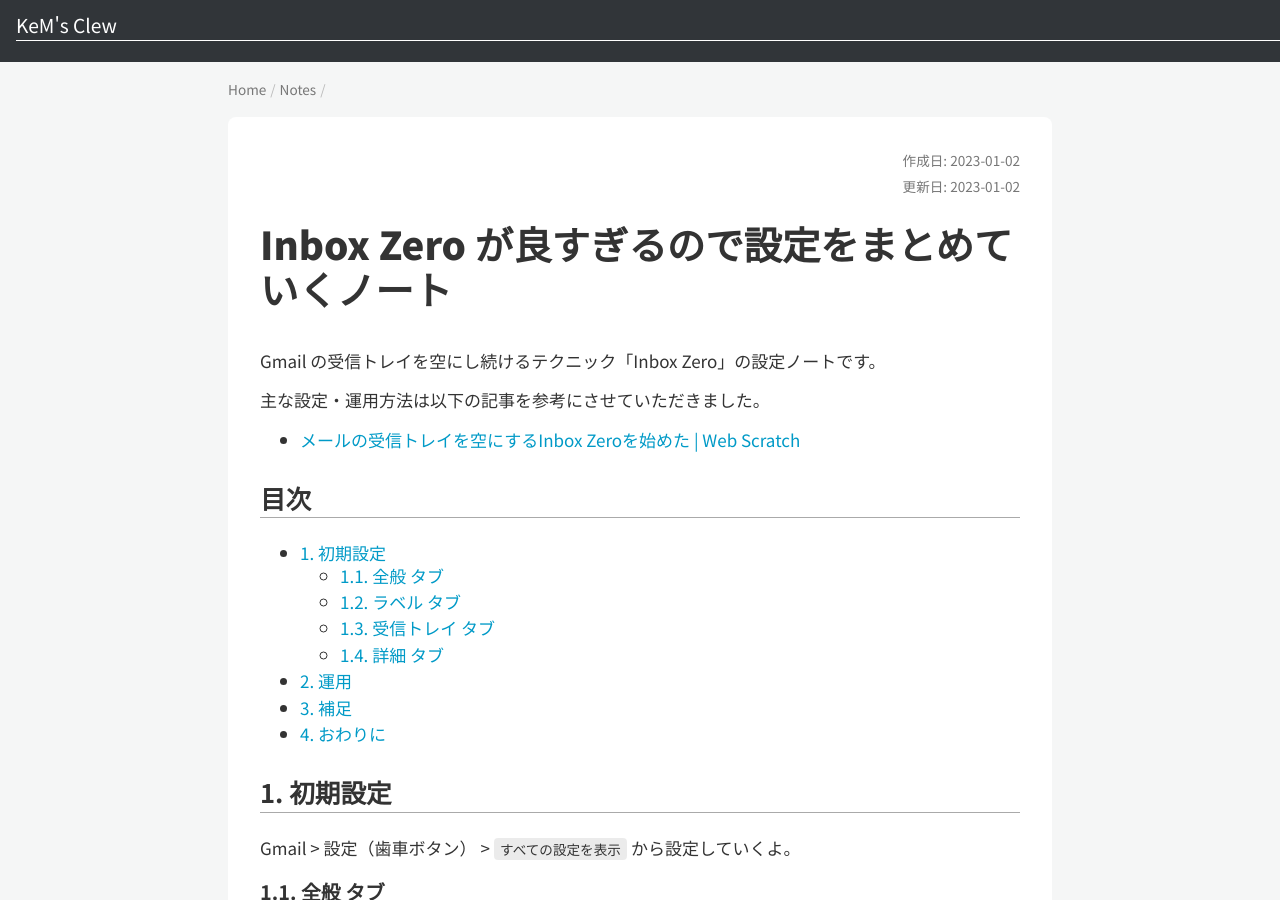
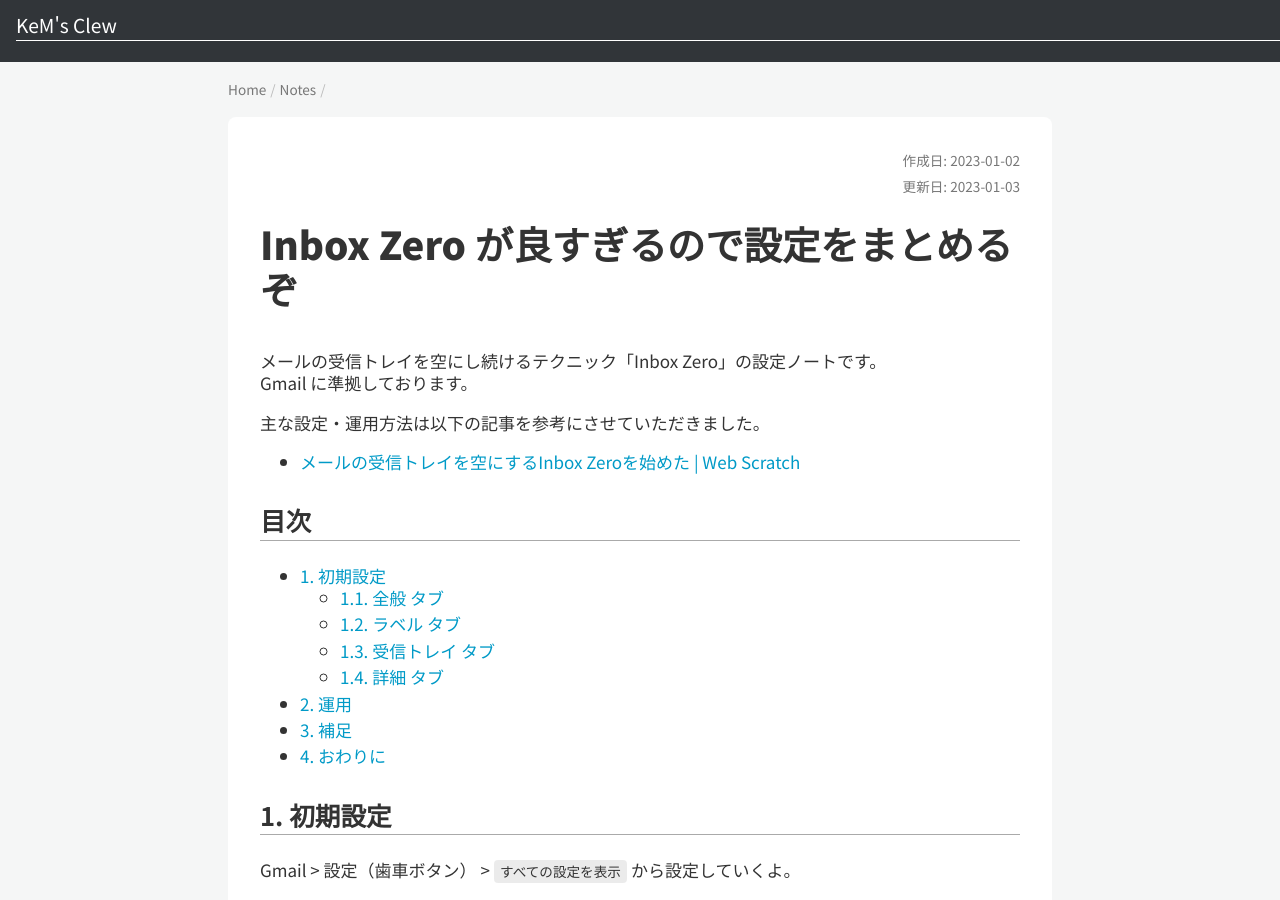
Before and after one commit to kenkenpa198/kems-clew.net, a Jekyll site: the page built from docs/_posts/2023-01-02-inbox-zero.md, in a window 1280 px wide and 900 px high. Built offline with Jekyll 4.4.1, drawn with Linux system fonts in a browser that asks for light colours; nearby versions of some CDN libraries.

Commit message:
[update]文言を微修正

```diff
--- a/docs/_posts/2023-01-02-inbox-zero.md
+++ b/docs/_posts/2023-01-02-inbox-zero.md
@@ -1,5 +1,5 @@
 ---
-title: Inbox Zero が良すぎるので設定をまとめていくノート
+title: Inbox Zero が良すぎるので設定をまとめるぞ
 description: 受信トレイを空にし続けるテクニック「Inbox Zero」の設定ノートです。
 preview: https://kems-clew.net/assets/images/notes/2023-01-02-inbox-zero/inbox-zero-01.jpg
 layout: post
@@ -9,10 +9,11 @@ tags:
   - Gmail
   - 設定
 created: 2023-01-02
-updated: 2023-01-02
+updated: 2023-01-03
 ---
 
-Gmail の受信トレイを空にし続けるテクニック「Inbox Zero」の設定ノートです。
+メールの受信トレイを空にし続けるテクニック「Inbox Zero」の設定ノートです。
+Gmail に準拠しております。
 
 主な設定・運用方法は以下の記事を参考にさせていただきました。
 
```
